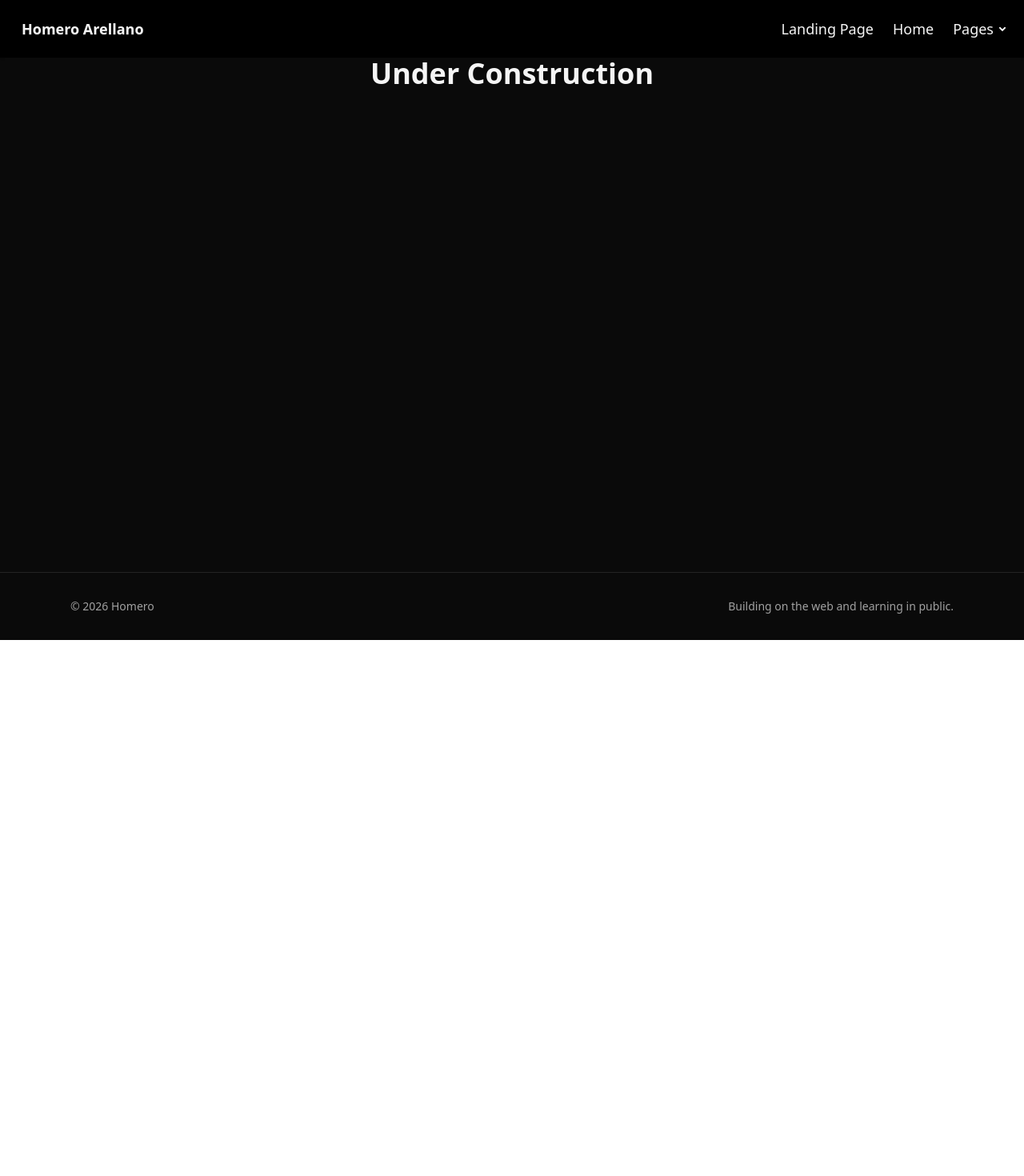
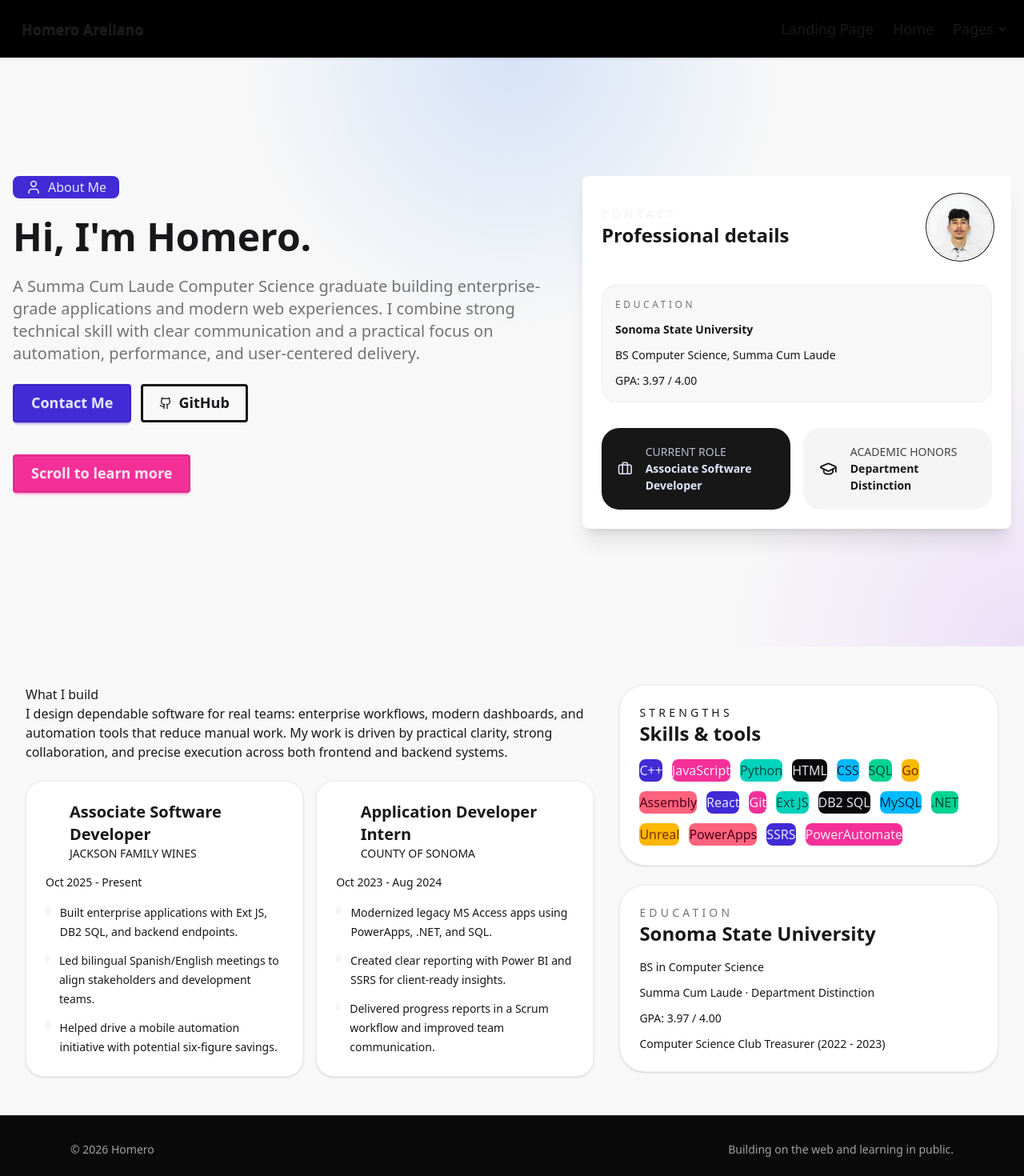
Before and after one commit to homero272/homero-website, a Next.js app: page /about in a window 1280 px wide. Shown: the top 1470 px of the page at 80% size. Before the commit the page ends 800 px from the top, so only its background shows below. Built offline with nearby package versions, Linux system fonts and the light colour scheme.

Commit message:
about me page finisheed

```diff
--- a/app/about/page.tsx
+++ b/app/about/page.tsx
@@ -1,10 +1,207 @@
 import NavBar from "@/components/NavBar";
+import { Github, Briefcase, GraduationCap, User, Layers } from "lucide-react";
+
+const skills = [
+  "C++",
+  "JavaScript",
+  "Python",
+  "HTML",
+  "CSS",
+  "SQL",
+  "Go",
+  "Assembly",
+  "React",
+  "Git",
+  "Ext JS",
+  "DB2 SQL",
+  "MySQL",
+  ".NET",
+  "Unreal",
+  "PowerApps",
+  "SSRS",
+  "PowerAutomate",
+];
+
+const badgeVariants = [
+  "badge-primary",
+  "badge-secondary",
+  "badge-accent",
+  "badge-neutral",
+  "badge-info",
+  "badge-success",
+  "badge-warning",
+  "badge-error",
+];
+
+const experiences = [
+  {
+    title: "Associate Software Developer",
+    company: "Jackson Family Wines",
+    date: "Oct 2025 - Present",
+    bullets: [
+      "Built enterprise applications with Ext JS, DB2 SQL, and backend endpoints.",
+      "Led bilingual Spanish/English meetings to align stakeholders and development teams.",
+      "Helped drive a mobile automation initiative with potential six-figure savings.",
+    ],
+  },
+  {
+    title: "Application Developer Intern",
+    company: "County of Sonoma",
+    date: "Oct 2023 - Aug 2024",
+    bullets: [
+      "Modernized legacy MS Access apps using PowerApps, .NET, and SQL.",
+      "Created clear reporting with Power BI and SSRS for client-ready insights.",
+      "Delivered progress reports in a Scrum workflow and improved team communication.",
+    ],
+  },
+];
 
 export default function AboutPage() {
   return (
-    <div className="mx-auto w-full max-w-screen flex flex-col items-center justify-center">
+    <main className="min-h-screen bg-base-200 text-base-content">
       <NavBar />
-      <h1 className="text-lg md:text-4xl font-bold"> Under Construction </h1>
-    </div>
+
+      <section className="hero min-h-[calc(100vh-4rem)] bg-[radial-gradient(circle_at_top,_rgba(59,130,246,0.18),_transparent_35%),radial-gradient(circle_at_bottom_right,_rgba(168,85,247,0.15),_transparent_25%)] py-10">
+        <div className="hero-content flex-col gap-10 lg:flex-row lg:items-start">
+          <div className="space-y-6 max-w-2xl">
+            <div className="badge badge-primary badge-lg gap-2 px-4 py-3 text-base">
+              <User className="h-5 w-5" />
+              About Me
+            </div>
+            <h1 className="text-4xl font-extrabold sm:text-5xl">Hi, I&apos;m Homero.</h1>
+            <p className="text-lg text-muted-foreground sm:text-xl">
+              A Summa Cum Laude Computer Science graduate building enterprise-grade applications and modern web experiences. I combine strong technical skill with clear communication and a practical focus on automation, performance, and user-centered delivery.
+            </p>
+            <div className="flex flex-wrap gap-3">
+              <a href="/contact" className="btn btn-primary btn-lg gap-2">
+                Contact Me
+              </a>
+              <a href="https://github.com/homero272" target="_blank" rel="noreferrer" className="btn btn-outline btn-lg gap-2">
+                <Github className="h-4 w-4" /> GitHub
+              </a>
+            </div>
+            <div>
+              <a href="#details" className="btn btn-secondary btn-lg mt-4">
+                Scroll to learn more
+              </a>
+            </div>
+          </div>
+
+          <div className="card w-full max-w-xl bg-base-100 shadow-xl shadow-primary/10">
+            <div className="card-body space-y-6">
+              <div className="flex items-center justify-between gap-4">
+                <div>
+                  <p className="text-sm uppercase tracking-[0.3em] text-secondary font-bold">Contact</p>
+                  <h2 className="text-2xl font-bold">Professional details</h2>
+                </div>
+                <div className="avatar">
+                  <div className="w-20 rounded-full ring ring-primary ring-offset-base-100 ring-offset-2">
+                    <img src="/images/profile_headshot.jpeg" alt="Homero headshot" />
+                  </div>
+                </div>
+              </div>
+
+              <div className="grid gap-4 justify-items-center">
+                <div className="space-y-3 rounded-2xl border border-base-300 bg-base-200 p-4 max-w-xl w-full">
+                  <p className="text-xs uppercase tracking-[0.3em] text-muted-foreground">Education</p>
+                  <p className="font-semibold">Sonoma State University</p>
+                  <p className="text-sm">BS Computer Science, Summa Cum Laude</p>
+                  <p className="text-sm">GPA: 3.97 / 4.00</p>
+                </div>
+              </div>
+
+              <div className="grid gap-4 sm:grid-cols-2">
+                <div className="card rounded-3xl bg-primary text-primary-content p-5">
+                  <div className="flex items-center gap-4">
+                    <Briefcase className="h-6 w-6" />
+                    <div>
+                      <p className="text-sm uppercase opacity-80">Current role</p>
+                      <p className="font-semibold">Associate Software Developer</p>
+                    </div>
+                  </div>
+                </div>
+                <div className="card rounded-3xl bg-secondary text-primary p-5">
+                  <div className="flex items-center gap-4">
+                    <GraduationCap className="h-6 w-6" />
+                    <div>
+                      <p className="text-sm uppercase opacity-80">Academic honors</p>
+                      <p className="font-semibold">Department Distinction</p>
+                    </div>
+                  </div>
+                </div>
+              </div>
+            </div>
+          </div>
+        </div>
+      </section>
+
+      <section id="details" className="mx-auto w-full max-w-7xl space-y-10 px-4 py-12 sm:px-6 lg:px-8">
+        <div className="grid gap-8 lg:grid-cols-[1.2fr_0.8fr]">
+          <div className="space-y-6">
+            <div className="prose max-w-none dark:prose-invert">
+              <h2>What I build</h2>
+              <p>
+                I design dependable software for real teams: enterprise workflows, modern dashboards, and automation tools that reduce manual work. My work is driven by practical clarity, strong collaboration, and precise execution across both frontend and backend systems.
+              </p>
+            </div>
+
+            <div className="grid gap-4 sm:grid-cols-2">
+              {experiences.map((experience) => (
+                <div key={experience.title} className="card rounded-3xl border border-base-300 bg-base-100 p-6 shadow-sm">
+                  <div className="mb-4 flex items-center gap-3">
+                    <Layers className="h-5 w-5 text-white" />
+                    <div>
+                      <h3 className="text-xl font-semibold">{experience.title}</h3>
+                      <p className="text-sm uppercase ">{experience.company}</p>
+                    </div>
+                  </div>
+                  <p className="mb-4 text-sm">{experience.date}</p>
+                  <ul className="space-y-3 text-sm leading-6">
+                    {experience.bullets.map((bullet) => (
+                      <li key={bullet} className="flex gap-3">
+                        <span className="mt-1 inline-flex h-2.5 w-2.5 rounded-full bg-secondary" />
+                        {bullet}
+                      </li>
+                    ))}
+                  </ul>
+                </div>
+              ))}
+            </div>
+          </div>
+
+          <div className="space-y-6">
+            <div className="card rounded-[2rem] border border-base-300 bg-base-100 p-6 shadow-sm">
+              <div className="mb-4 flex items-center justify-between">
+                <div>
+                  <p className="text-sm uppercase tracking-[0.3em]">Strengths</p>
+                  <h3 className="text-2xl font-semibold">Skills & tools</h3>
+                </div>
+              </div>
+              <div className="flex flex-wrap gap-3">
+                {skills.map((skill, index) => (
+                  <span key={skill} className={`badge ${badgeVariants[index % badgeVariants.length]} badge-lg`}>
+                    {skill}
+                  </span>
+                ))}
+              </div>
+            </div>
+
+            <div className="card rounded-[2rem] border border-base-300 bg-base-100 p-6 shadow-sm">
+              <div className="mb-4">
+                <p className="text-sm uppercase tracking-[0.3em] text-muted-foreground">Education</p>
+                <h3 className="text-2xl font-semibold">Sonoma State University</h3>
+              </div>
+              <div className="space-y-3 text-sm">
+                <p>BS in Computer Science</p>
+                <p>Summa Cum Laude · Department Distinction</p>
+                <p>GPA: 3.97 / 4.00</p>
+                <p>Computer Science Club Treasurer (2022 - 2023)</p>
+              </div>
+            </div>
+          </div>
+        </div>
+
+      </section>
+    </main>
   );
 }
```
